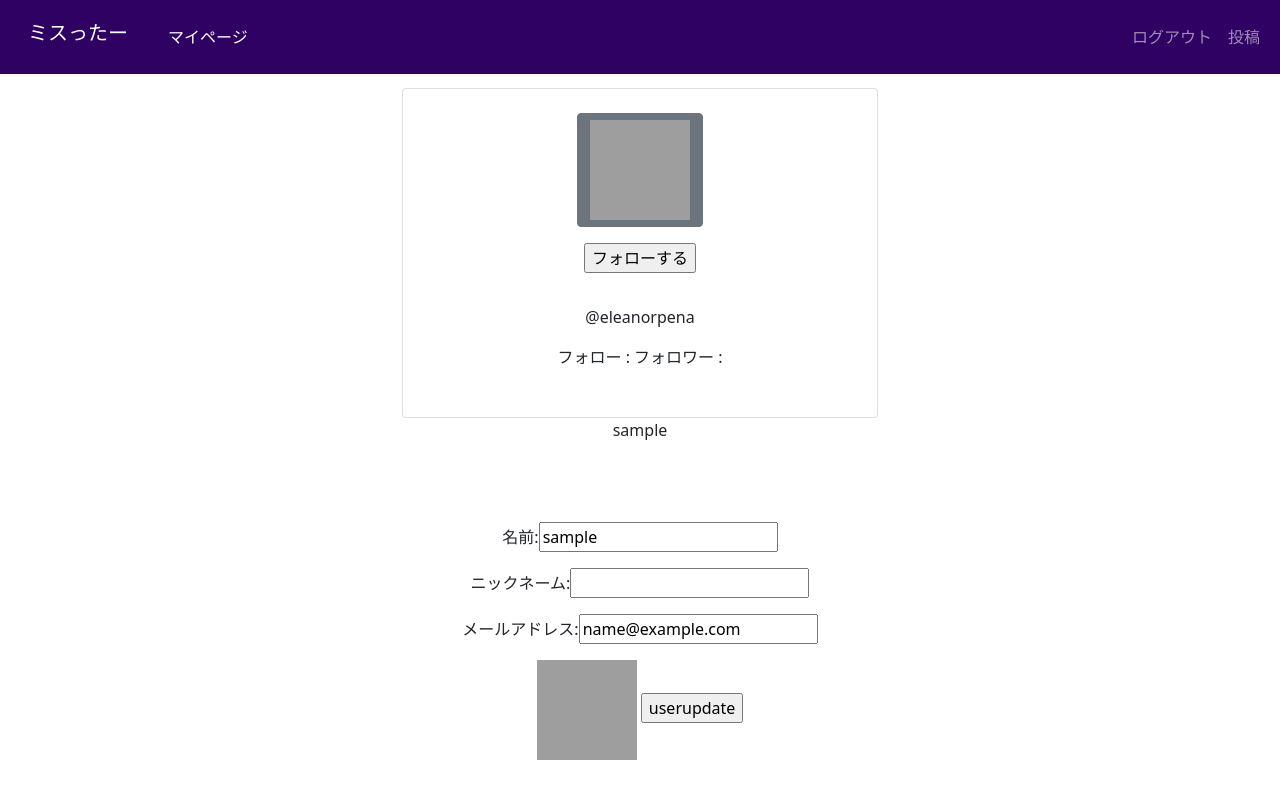
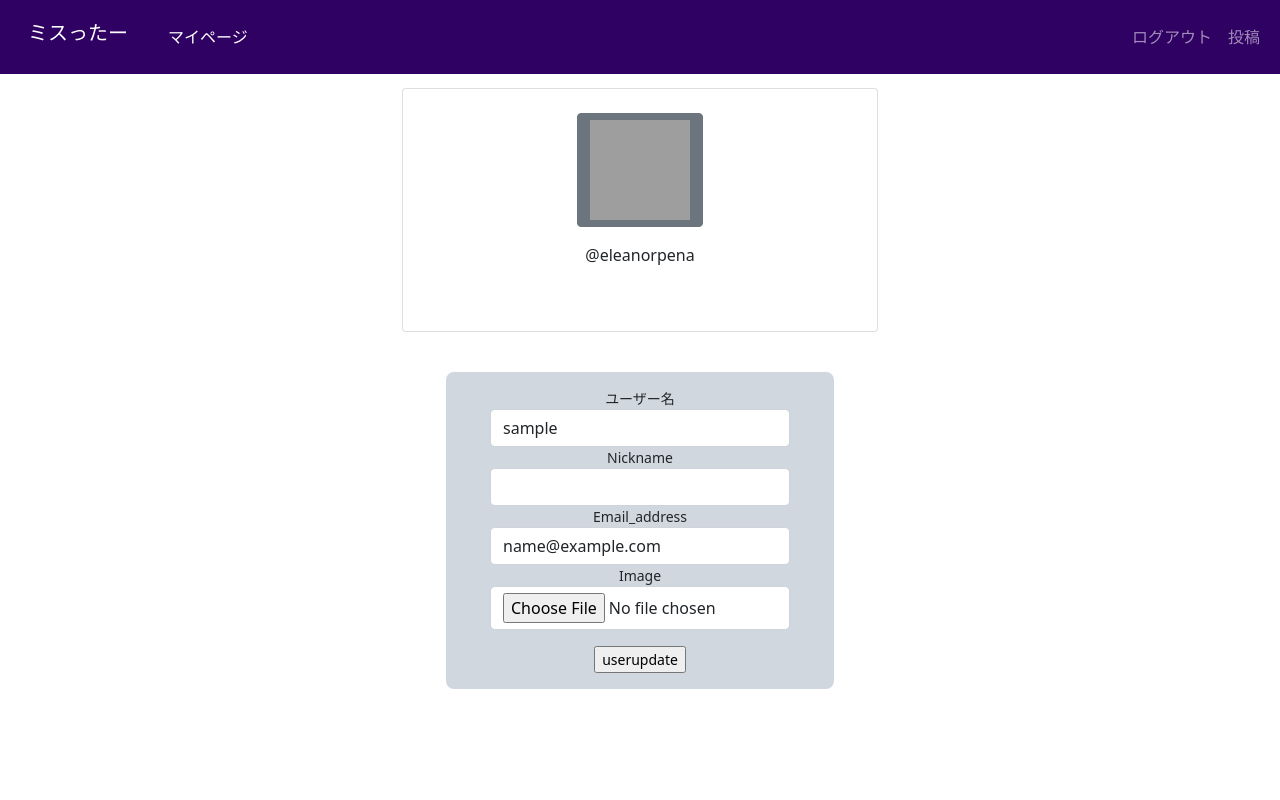
Before and after one commit to takumisasaki/mistake, a Django app: page /user_update/1 in a window 1280 px wide. Run offline with Django 3.2, Linux system fonts and the light colour scheme; the visitor is signed in with stand-in values (Sample User, id 1); data comes from the database, SQL or seed files in the repository; grey boxes are pictures that could not be loaded.

Commit message:
20230203

```diff
--- a/nayamidic/mistake/forms.py
+++ b/nayamidic/mistake/forms.py
@@ -50,10 +50,9 @@ class UserUpdateForm(forms.ModelForm):
     def __init__(self, username=None, nickname=None, email=None, *args, **kwargs):
         kwargs.setdefault('label_suffix', '')
         check = user.objects.values('username')
-        for i in range(len(check)):
-            for j in check[i].values():
-                print(j)
         super().__init__(*args, **kwargs)
+        for field in self.fields.values():
+            field.widget.attrs["class"] = "user_creation_form"
 
 
     def update(self, user):
--- a/nayamidic/static/css/style.css
+++ b/nayamidic/static/css/style.css
@@ -175,11 +175,12 @@ body {
 }
 
 .user_update {
-    margin-top: 5rem;
+    margin-top: 1rem;
 }
 /* signup.html */
 .auth-form-body {
   padding: 16px;
+  text-align: center;
   font-size: 14px;
   background-color: #d0d7de;
   border: 1px solid var(--color-border-muted);
--- a/nayamidic/templates/base.html
+++ b/nayamidic/templates/base.html
@@ -36,6 +36,10 @@
             <li class="nav-item">
               <a class="nav-link active" aria-current="page" href="{% url 'my_page' user.pk %}">マイページ</a>
             </li>
+            <form method="GET"
+            <input name="search" placeholder="検索する">
+
+
           </ul>
           <ul class="navbar-nav mr-auto">
             <li class="nav-item">
--- a/nayamidic/templates/user_update.html
+++ b/nayamidic/templates/user_update.html
@@ -5,47 +5,27 @@
 <link href="{% static 'static/css/style.css' %}" rel="stylesheet">
 {% endblock customcss %}
 
-
 {% block content %}
 <div class="container  p-30 d-fle justify-content-center" style="max-width: 500px;">
     <div class="card p-4">
         <div class=" image d-flex flex-column justify-content-center align-items-center">
-            <button class="btn btn-secondary"> <img src="https://i.imgur.com/wvxPV9S.png" height="100" width="100" /></button> <p>{% include 'templates/follow.html' %}</p>
+            <button class="btn btn-secondary"> <img src="https://i.imgur.com/wvxPV9S.png" height="100" width="100" /></button>
             <span class="name mt-3">{{ detail_user }}</span> <span class="idd">@eleanorpena</span>
              <div class="d-flex flex-row justify-content-center align-items-center gap-2">
-                </div> <div class="d-flex flex-row justify-content-center align-items-center mt-3"> <span class="number"> フォロー : <span name="following">{% autoescape off %} {{ following }} {% endautoescape %}</span> フォロワー :<span name="followed">{% autoescape off %} {{ followed }} {% endautoescape %}</span>
+                </div> <div class="d-flex flex-row justify-content-center align-items-center mt-3">
                 </span></span> </div>
                 <div class=" d-flex mt-2">  </div> <div class="gap-3 mt-3 icons d-flex flex-row justify-content-center align-items-center"> <span><i class="fa fa-twitter"></i></span> <span><i class="fa fa-facebook-f"></i></span> <span><i class="fa fa-instagram"></i></span> <span><i class="fa fa-linkedin"></i></span> </div>  </div> </div>
 </div>
-{% for item in  post %}
-<div class="card bg-light mb-30 mx-auto " style="max-width: 468px;">
-    <div class="card-header">{{ item.categories }}</div>
-    <div class="card-body">
-      <p class="card-text">{{ item.text }}</p>
-    </div>
-  </div>
-  {% endfor %}
-<body class="text-center">
-    <main class="form-signin">
-        {{ user.get_username }}
-        <ul>
-            {% for error in form.username.errors %}
-            <li>
-                <div class="alert alert-danger" role="alert">
-                    {{ error }}
-                  </div>
-            </li>
-            {% endfor %}
-        </ul>
-        <form class="user_update" action="" method="POST" enctype="multipart/form-data">{% csrf_token %}
-            <input type="hidden" name='id' value='{{ user.pk }}'>
-            <p> {{ form.id }} </p>
-            <p>名前:{{ form.username }}</p>
-            <p>ニックネーム:{{ form.nickname }}</p>
-            <p>メールアドレス:{{ form.email }}</p>
-            <img src="/{{ form.image.url }}" width="100" height="100"/>
-            <input type="submit" value='userupdate'>
-        </form>
+
+    <input type="hidden" name='id' value='{{ user.pk }}'>
+        <div class="auth-form px-3">
+            <div class="auth-form-body mt-3">
+                <form class="user_update" action="" method="POST" enctype="multipart/form-data">{% csrf_token %}
+                    <p class="signup-input-form"> {{ form }} </p>
+                    <input type="submit" value='userupdate'>
+                </form>
+                </div>
+            </div>
     </main>
 </body>
 {% endblock content %}
```
Also changed, not shown: nayamidic/mistake/views.py (+2 -12 lines), nayamidic/templates/search.html (added, +13 -0 lines), nayamidic/templates/signup.html (+0 -12 lines).
